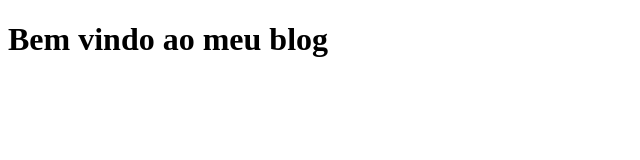
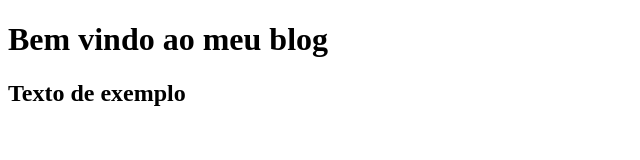
Before and after one commit to juliocartier/aulas_web_full_mvc_sexta, a plain HTML site: page index.html in a window 1280 px wide. Shown: the whole page, without its empty margins (0-640 px from the left). Drawn offline with Linux system fonts and the light colour scheme.

Commit message:
Adicionando o texto no html

```diff
--- a/index.html
+++ b/index.html
@@ -7,6 +7,7 @@
 </head>
 <body>
     <h1>Bem vindo ao meu blog</h1>
+    <h2>Texto de exemplo</h2>
     <script src="javascript.js"></script>
 </body>
 </html>
```
